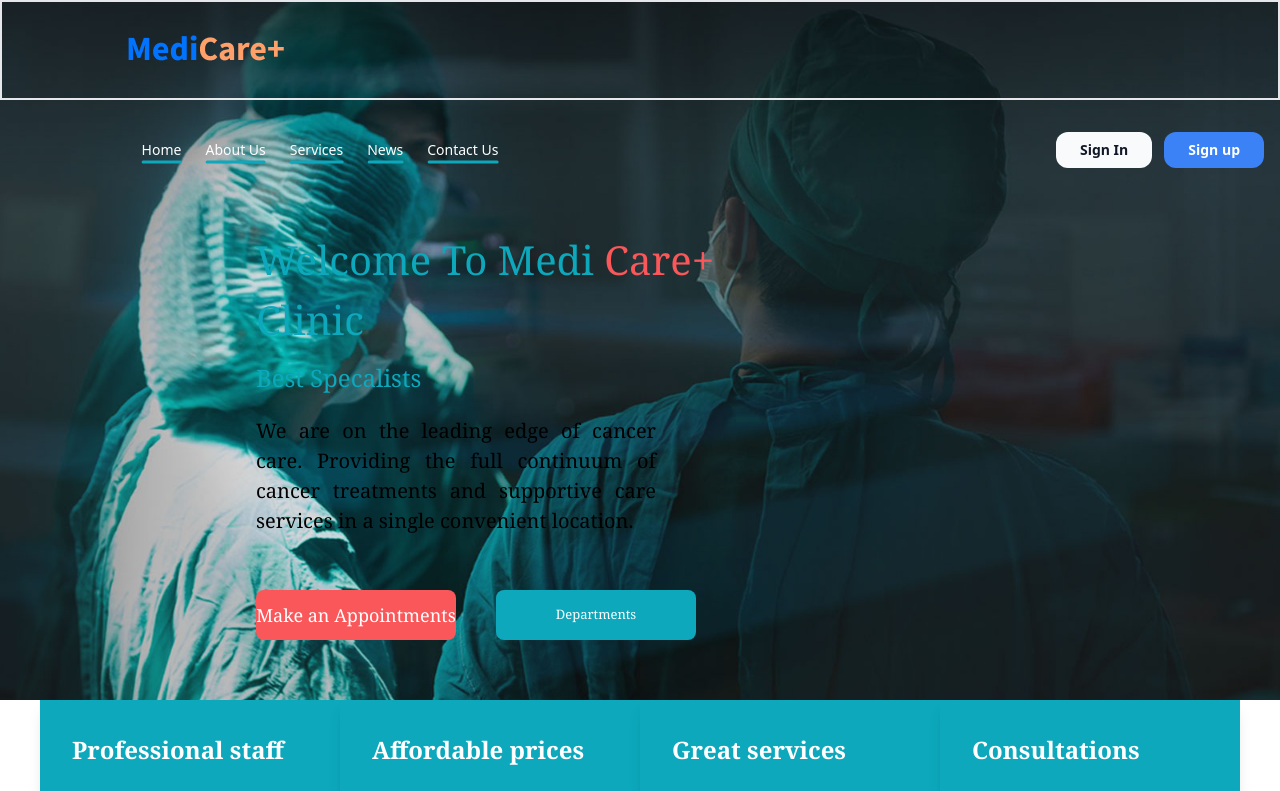
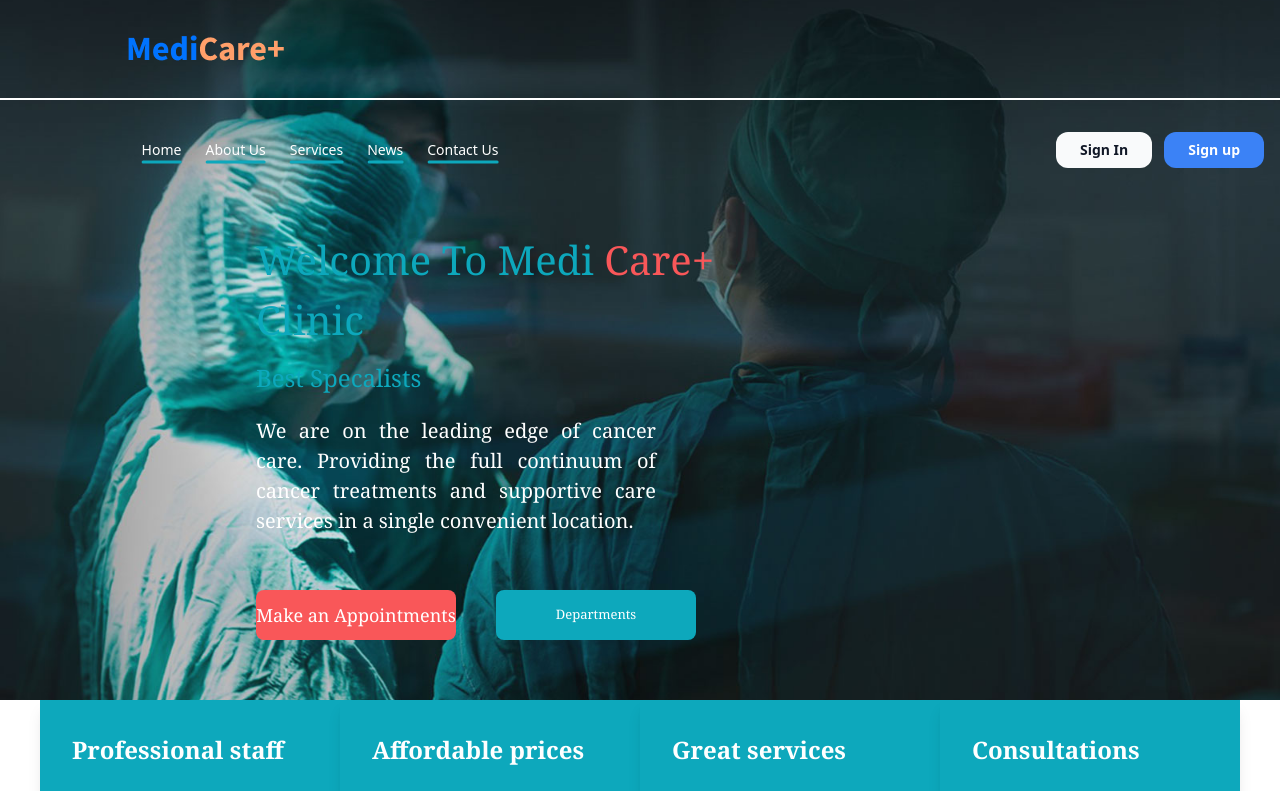
Before and after one commit to shailender-test-account/Health-Care, a React (Vite) app: page / in a window 1280 px wide. Shown: the top 791 px of the page. Built offline with nearby package versions, Linux system fonts and the light colour scheme; no server answers.

Commit message:
new commit

```diff
--- a/src/components/Home.jsx
+++ b/src/components/Home.jsx
@@ -28,7 +28,7 @@ function Home() {
 
 
 
-                <div className='w-full h-[100px] border-2  '>
+                <div className='w-full h-[100px] border-b-2  border-b-[white] '>
 
                 </div>
 
@@ -40,7 +40,7 @@ function Home() {
                 </motion.div>
                 <div className='min-w-[400px] min-h-[200px]  absolute bottom-[25%] md:bottom-[20%] left-[10%] md:left-[20%] flex flex-col gap-5 text-justify'>
                     <motion.h2 className='text-[1.5rem] text-justify font-serif font-[400] text-[#0da8bc]' initial="hidden" whileInView={"visible"} viewport={{ once: true }} variants={variants} transition={{ duration: 1.5, ease: "easeInOut" }}>Best Specalists</motion.h2>
-                    <motion.p className=' text-[black]  max-w-[400px]  font-serif  flex justify-center items-center text-[15px] md:text-[20px]' initial="hidden" whileInView={"visible"} viewport={{ once: true }} variants={variants} transition={{ duration: 2, ease: "easeInOut" }}>We are on the leading edge of cancer care. Providing the full continuum of cancer treatments and supportive care services in a single convenient location.</motion.p>
+                    <motion.p className=' text-[#ffffff]  max-w-[400px]  font-serif  flex justify-center items-center text-[15px] md:text-[20px]' initial="hidden" whileInView={"visible"} viewport={{ once: true }} variants={variants} transition={{ duration: 2, ease: "easeInOut" }}>We are on the leading edge of cancer care. Providing the full continuum of cancer treatments and supportive care services in a single convenient location.</motion.p>
                 </div>
 
                 <div className=' absolute bottom-[10%] md:bottom-[5%] left-[18%] l md:left-[20%] w-500px min-h-[100px] flex justify-center   items-center gap-3 md:gap-10 flex-wrap'>
```
